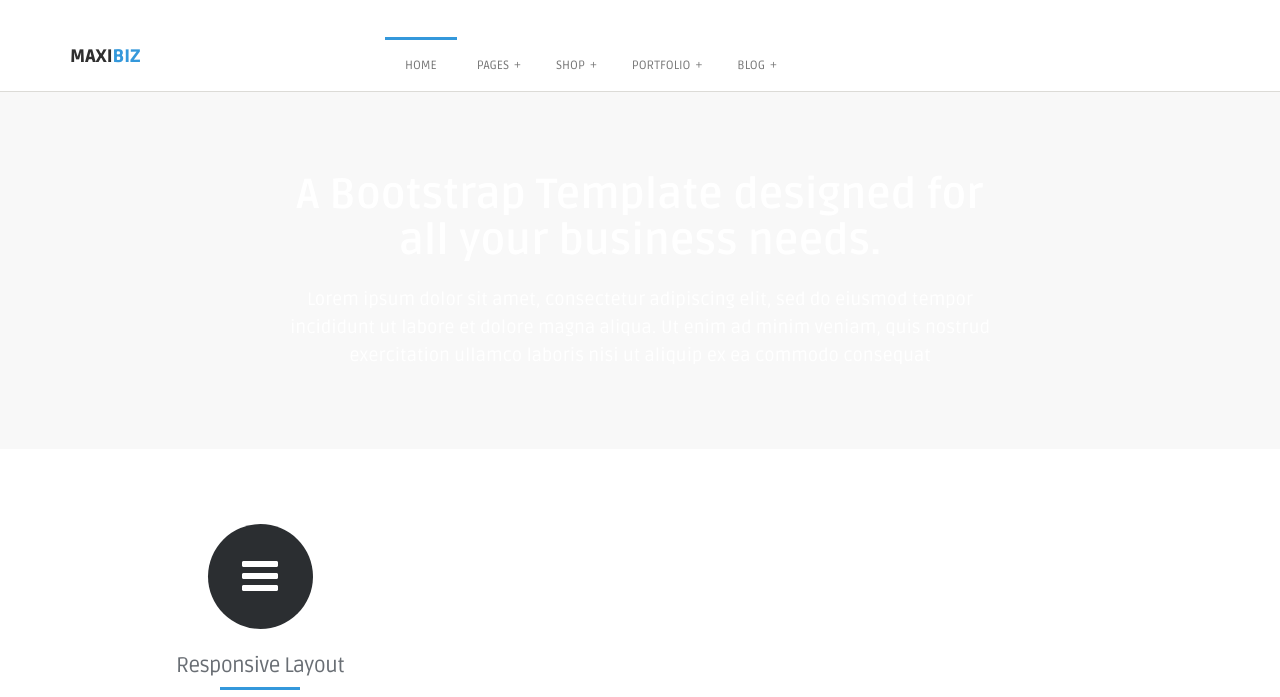
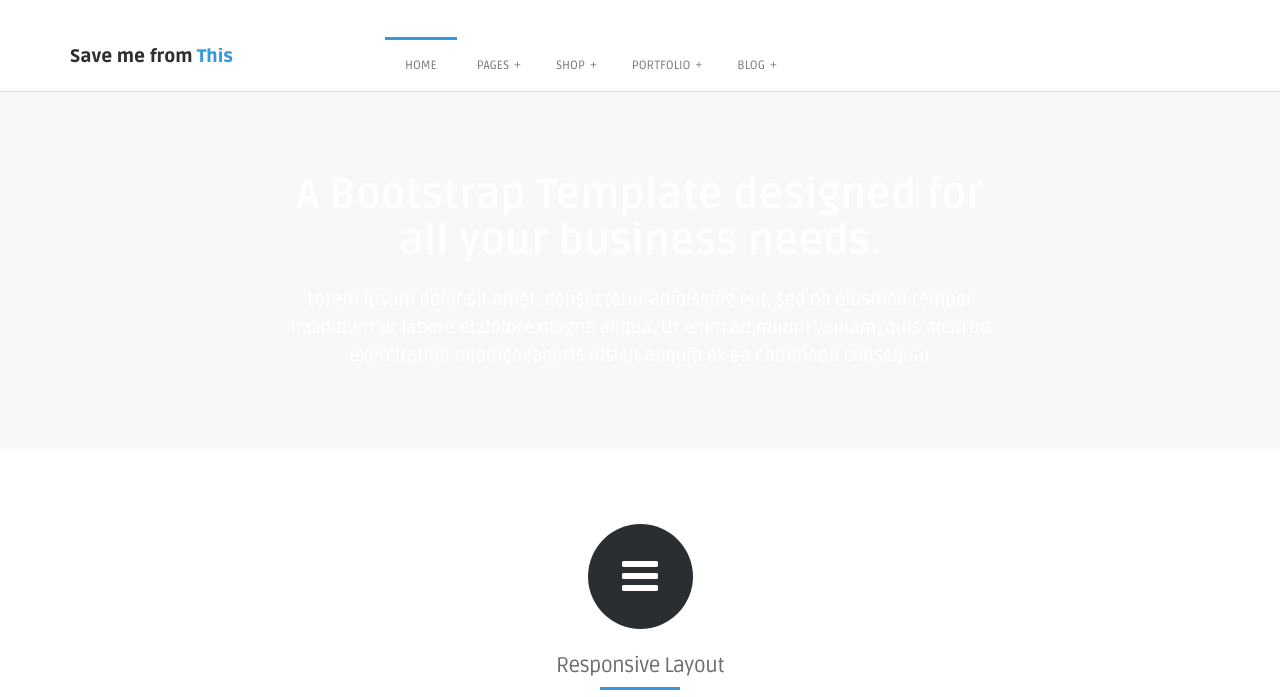
Before and after one commit to JoyFun1228/joy, a plain HTML site: page index.html in a window 1280 px wide. Shown: the part 34-731 px from the top of the page. Drawn offline with Linux system fonts and the light colour scheme; some packages are replaced by stand-ins of ours; a script that the page names is missing; files whose address does not match are found by name.

Commit message:
Add files via upload

```diff
--- a/index.html
+++ b/index.html
@@ -2,7 +2,7 @@
 <html lang="en">
 <head>
   <meta charset="utf-8">
-  <title>MaxiBiz Bootstrap Business Template</title>
+  <title>WhatAMass</title>
   <meta content="width=device-width, initial-scale=1.0" name="viewport">
   <meta content="" name="keywords">
   <meta content="" name="description">
@@ -59,7 +59,7 @@
         <div class="col-lg-3 col-md-3 col-sm-12 title-area">
           <div class="site-title" id="title">
             <a href="index.html" title="">
-              <h4>MAXI<span>BIZ</span></h4>
+              <h4>Save me from <span>This</span></h4>
             </a>
           </div>
         </div>
@@ -130,7 +130,7 @@
 
   <section class="section1">
     <div class="container">
-      <div class="col-lg-4 col-md-4 col-sm-4">
+      <div class="col-lg-12 col-md-12 col-sm-4">
         <div class="servicebox text-center">
           <div class="service-icon">
             <div class="dm-icon-effect-1" data-effect="slide-left">
```
